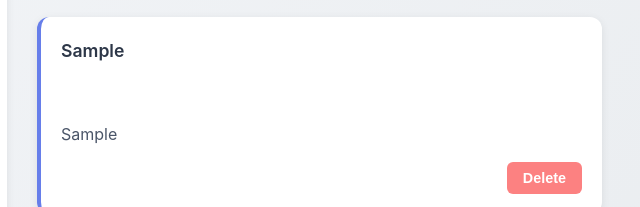
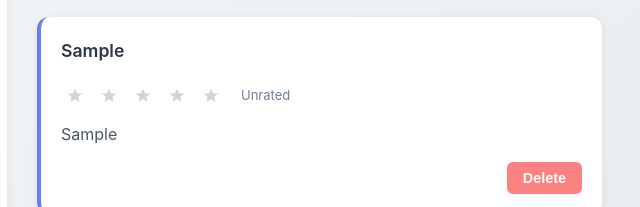
Before and after one commit to SC-Software-Engineering2025-2026/practical-prompt-engineering-code-exercise-Anthony-Kim2026, a plain HTML site: page index.html in a window 1280 px wide. Both pictures are taken after typing "Sample", "Sample" into the empty fields and a click on the button "Save Prompt". Shown: the part 256-463 px from the top of the page, 618-1258 px from the left. Drawn offline with Linux system fonts and the light colour scheme.

Commit message:
feat: Complete videos 12-13

```diff
--- a/script.js
+++ b/script.js
@@ -74,50 +74,56 @@ function createPromptCard(prompt) {
     // Rating container
     const ratingWrap = document.createElement('div');
     ratingWrap.className = 'prompt-rating';
-    ratingWrap.setAttribute('aria-label', `Rating for ${prompt.title || 'prompt'}`);
+    ratingWrap.setAttribute('role', 'radiogroup');
+    ratingWrap.setAttribute('aria-label', `Rate prompt effectiveness`);
 
-    // Create 5 stars
     const currentRating = Number(prompt.rating) || 0;
     for (let i = 1; i <= 5; i++) {
-        const star = document.createElement('button');
-        star.type = 'button';
-        star.className = 'star';
-        if (i <= currentRating) star.classList.add('filled');
-        star.setAttribute('aria-label', `${i} star`);
-        star.setAttribute('data-value', String(i));
-        star.tabIndex = 0;
+        const starBtn = document.createElement('button');
+        starBtn.type = 'button';
+        starBtn.className = 'star';
+        if (i <= currentRating) starBtn.classList.add('filled');
+        starBtn.setAttribute('aria-label', `${i} star${i > 1 ? 's' : ''}`);
+        starBtn.setAttribute('aria-checked', i === currentRating ? 'true' : 'false');
+        starBtn.setAttribute('role', 'radio');
+        starBtn.tabIndex = 0;
+        starBtn.innerHTML = `<svg viewBox="0 0 20 20" fill="currentColor" aria-hidden="true"><polygon points="10,2 12.59,7.26 18.18,7.27 13.64,11.14 15.23,16.63 10,13.39 4.77,16.63 6.36,11.14 1.82,7.27 7.41,7.26"/></svg>`;
 
-        // Click sets rating
-        star.addEventListener('click', () => {
-            setRating(prompt.id, i);
-        });
+        // Click to set rating
+        starBtn.addEventListener('click', () => setRating(prompt.id, i));
 
         // Hover preview
-        star.addEventListener('mouseover', () => highlightStars(ratingWrap, i));
-        star.addEventListener('focus', () => highlightStars(ratingWrap, i));
-        star.addEventListener('mouseout', () => highlightStars(ratingWrap, currentRating));
-        star.addEventListener('blur', () => highlightStars(ratingWrap, currentRating));
+        starBtn.addEventListener('mouseover', () => highlightStars(ratingWrap, i));
+        starBtn.addEventListener('focus', () => highlightStars(ratingWrap, i));
+        starBtn.addEventListener('mouseout', () => highlightStars(ratingWrap, currentRating));
+        starBtn.addEventListener('blur', () => highlightStars(ratingWrap, currentRating));
 
         // Keyboard support
-        star.addEventListener('keydown', (ev) => {
+        starBtn.addEventListener('keydown', (ev) => {
             if (ev.key === 'ArrowRight' || ev.key === 'ArrowUp') {
                 ev.preventDefault();
-                const next = star.nextElementSibling;
+                const next = starBtn.nextElementSibling;
                 if (next) next.focus();
             } else if (ev.key === 'ArrowLeft' || ev.key === 'ArrowDown') {
                 ev.preventDefault();
-                const prev = star.previousElementSibling;
+                const prev = starBtn.previousElementSibling;
                 if (prev) prev.focus();
             } else if (ev.key === 'Enter' || ev.key === ' ') {
                 ev.preventDefault();
-                setRating(prompt.id, Number(star.dataset.value));
+                setRating(prompt.id, i);
             } else if (/^[1-5]$/.test(ev.key)) {
                 setRating(prompt.id, Number(ev.key));
             }
         });
 
-        ratingWrap.appendChild(star);
+        ratingWrap.appendChild(starBtn);
     }
+
+    // Numeric rating display
+    const ratingLabel = document.createElement('span');
+    ratingLabel.className = 'rating-label';
+    ratingLabel.textContent = currentRating ? `${currentRating}/5` : 'Unrated';
+    ratingWrap.appendChild(ratingLabel);
 
     // Footer with delete
     const footer = document.createElement('div');
@@ -153,6 +159,9 @@ function highlightStars(wrapper, count) {
     stars.forEach((s, i) => {
         if (i < count) s.classList.add('filled'); else s.classList.remove('filled');
     });
+    // Update numeric label
+    const label = wrapper.querySelector('.rating-label');
+    if (label) label.textContent = count ? `${count}/5` : 'Unrated';
 }
 
 // Delete a prompt from localStorage
--- a/styles.css
+++ b/styles.css
@@ -196,6 +196,16 @@ textarea {
 }
 
 /* Rating stars */
+.prompt-rating { display:flex; align-items:center; gap:6px; margin:8px 0 12px 0; }
+.star{ appearance:none; border:0; background:transparent; cursor:pointer; width:28px; height:28px; display:inline-flex; align-items:center; justify-content:center; padding:0; border-radius:6px; transition:transform .12s ease, color .12s ease; color:#cbd5e0; }
+.star:focus{ outline:2px solid rgba(102,126,234,0.18); transform:translateY(-2px); }
+.star svg{ width:18px; height:18px; pointer-events:none; }
+.star.filled{ color:#f6ad55; }
+.star.filled svg{ filter: drop-shadow(0 1px 0 rgba(0,0,0,0.06)); }
+.star:hover{ transform:translateY(-2px); }
+.rating-label{margin-left:10px;font-size:13px;color:#718096;user-select:none;}
+
+/* Rating stars */
 .prompt-rating { display:flex; gap:6px; margin:8px 0 12px 0; }
 .star{ appearance:none; border:0; background:transparent; cursor:pointer; width:28px; height:28px; display:inline-flex; align-items:center; justify-content:center; padding:0; border-radius:6px; transition:transform .12s ease, color .12s ease; color:#cbd5e0; }
 .star:focus{ outline:2px solid rgba(102,126,234,0.18); transform:translateY(-2px); }
```
